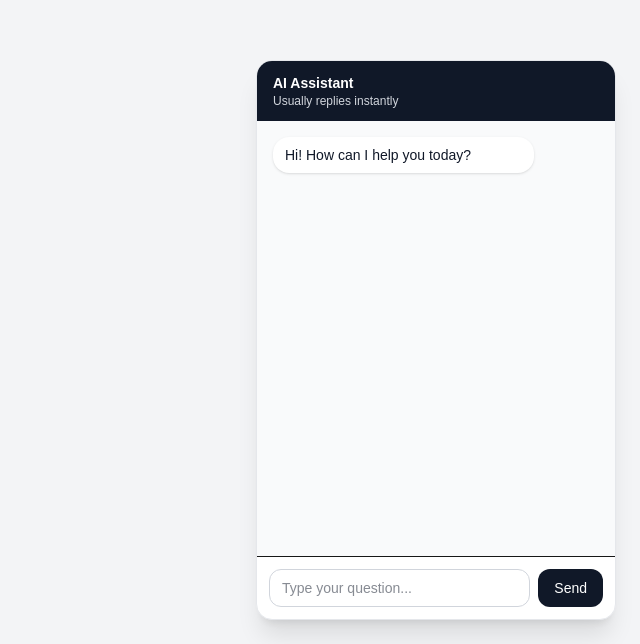
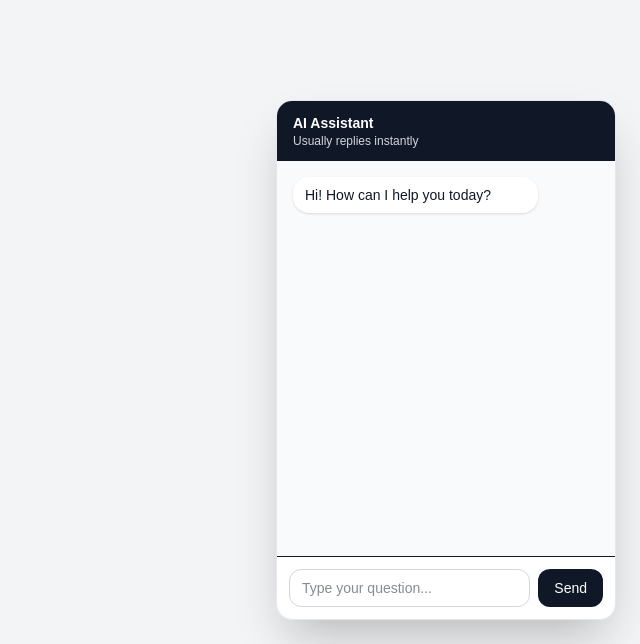
Before and after one commit to JaiEnfer/ai-chat-platform, a Next.js app in the folder apps/web/: page /widget/1 in a window 1280 px wide. Shown: the part 156-800 px from the top of the page, without its empty margins (640-1280 px from the left). Built offline with nearby package versions, Linux system fonts and the light colour scheme; no server answers.

Commit message:
Floating AI assistant

```diff
--- a/apps/web/src/app/page.tsx
+++ b/apps/web/src/app/page.tsx
@@ -113,9 +113,7 @@ export default async function Home() {
             </p>
           </div>
 
-          <div className="h-[650px] max-w-xl rounded-2xl border bg-white shadow-sm">
-            <ChatWidget widgetKey={company.widget_key} embedded />
-          </div>
+          <ChatWidget widgetKey={company.widget_key} />
         </section>
       )}
     </main>
--- a/apps/web/src/components/chat-widget/ChatWidget.tsx
+++ b/apps/web/src/components/chat-widget/ChatWidget.tsx
@@ -180,7 +180,7 @@ export function ChatWidget({ widgetKey, embedded = false }: ChatWidgetProps) {
       className={
         embedded
           ? "flex h-full w-full flex-col overflow-hidden rounded-2xl border border-gray-200 bg-white shadow-sm"
-          : "fixed bottom-6 right-6 flex h-[560px] w-[360px] flex-col overflow-hidden rounded-2xl border border-gray-200 bg-white shadow-xl"
+          : "fixed bottom-6 right-6 z-50 flex h-[520px] w-[340px] flex-col overflow-hidden rounded-2xl border border-gray-200 bg-white shadow-2xl"
       }
     >
       <div className="bg-gray-900 px-4 py-3 text-white">
```
